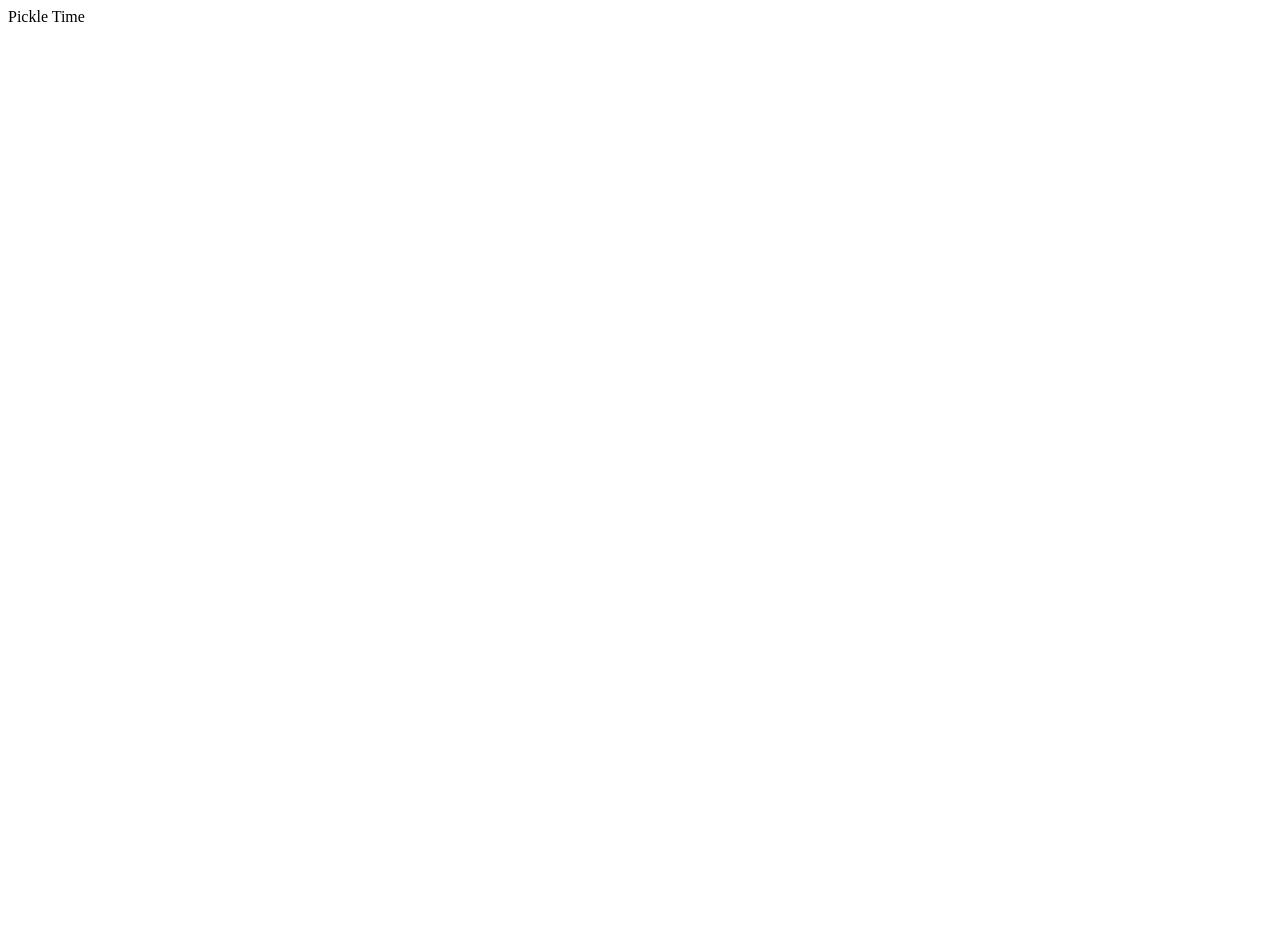
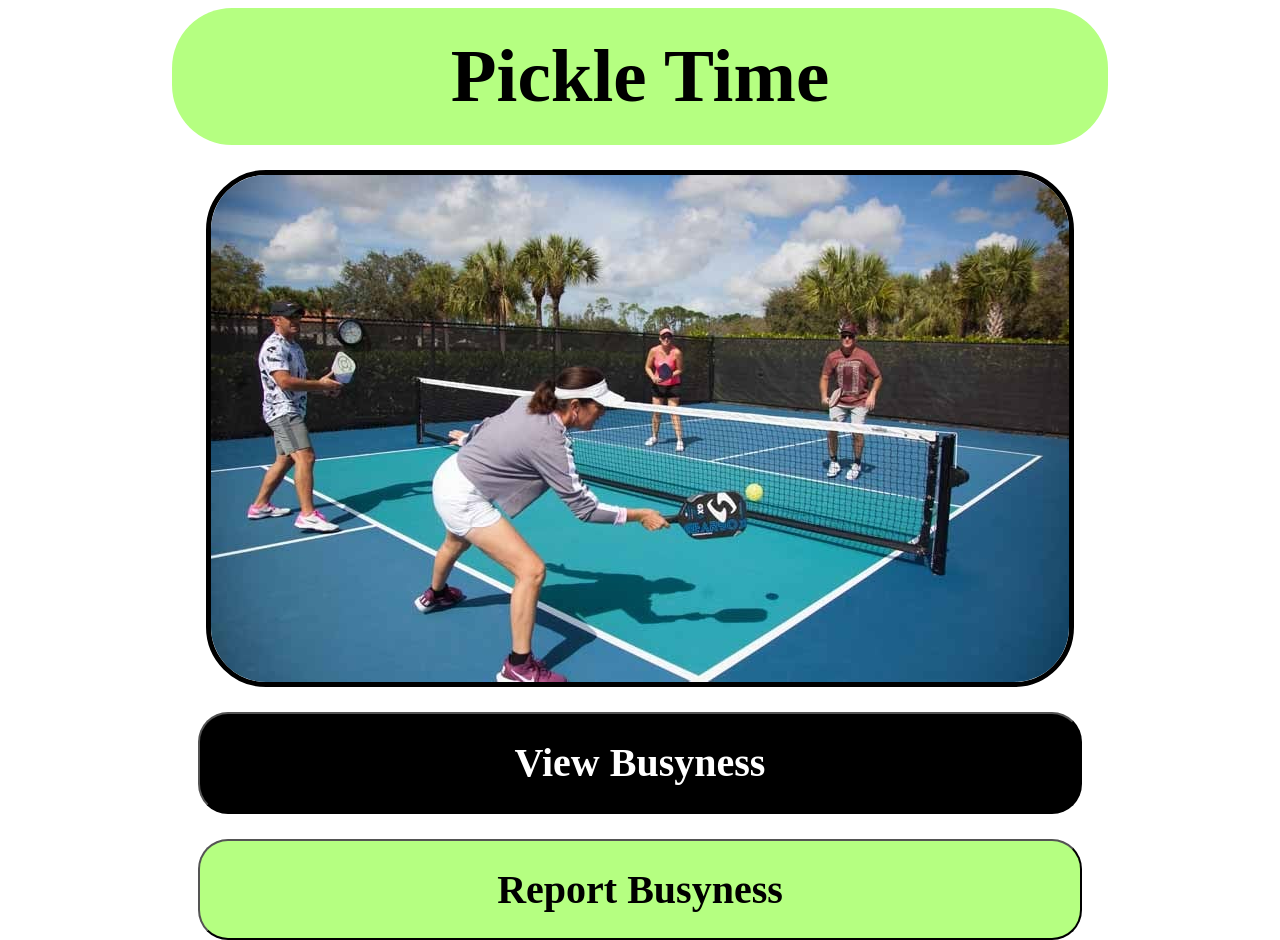
Before and after one commit to patrickezhu/pickle_time, a Next.js app in the folder frontend/: page / in a window 1280 px wide. Before the commit the page ends 800 px from the top, so only its background shows below. Built offline with nearby package versions, Linux system fonts and the light colour scheme.

Commit message:
Completed home page

```diff
--- a/frontend/src/app/Report/page.jsx
+++ b/frontend/src/app/Report/page.jsx
@@ -1,3 +1,4 @@
+'use client'
 import Image from "next/image";
 
 export default function Home() {
--- a/frontend/src/app/View/page.jsx
+++ b/frontend/src/app/View/page.jsx
@@ -1,3 +1,4 @@
+'use client'
 import Image from "next/image";
 
 export default function Home() {
--- a/frontend/src/app/globals.css
+++ b/frontend/src/app/globals.css
@@ -6,39 +6,72 @@
   position: absolute;
   text-align: center;
   color: black;
-  font-size: 150px;
+  font-size: 75px;
   font-family: Epilogue;
   font-weight: 600;
   line-height: 280px;
   word-wrap: break-word;
 }
 
-.greenbubble {
-  width: 919px;
-  height: 267px;
-  left: 450px;
-  top: 25px;
-  position: absolute;
-  background: #B5FF81;
+.container{
+  display: flex;
+  flex-direction: column;
+  justify-content: space-between;
+  height: 95vh;
+}
+
+.greenBubble {
+  width: 70%;
+  height: auto;
+  margin: auto;
+  text-align: center;
+  background-color: #B5FF81;
+  border-radius: 60px;
+  font-size: 75px;
+  font-family: Epilogue;
+  font-weight: 600;
+  padding: 2%;
+}
+
+.homePageImage {
+  max-width: 70%;
+  height: auto;
+  display: block;
+  margin: auto;
+  margin-top: 2%;
+  border: 5px solid black;
   border-radius: 60px;
 }
 
+
+.buttonContainer {
+  text-align: center;
+}
+
 .button1 {
+  width: 70%;
+  padding: 2%;
+  height: auto;
+  margin-top: 2%;
+  text-align: center;
   color: white;
   background: black;
-  font-size: 64px;
+  font-size: 40px;
   font-family: Epilogue;
   font-weight: 600;
-  line-height: 150px;
-  word-wrap: break-word;
+  border-radius: 30px;
 }
 
 .button2 {
+  width: 70%;
+  height: auto;
+  padding: 2%;
+  margin-top: 2%;
+  text-align: center;
   color: black;
   background: #B5FF81;
-  font-size: 64px;
+  font-size: 40px;
   font-family: Epilogue;
   font-weight: 600;
-  line-height: 150px;
-  word-wrap: break-word;
+  border-radius: 30px;
 }
--- a/frontend/src/app/page.jsx
+++ b/frontend/src/app/page.jsx
@@ -1,9 +1,38 @@
+'use client'
 import Image from "next/image";
+import React from 'react';
+import { useRouter } from 'next/navigation';
 
 export default function Home() {
+  const router = useRouter();
+
+  function button1Click(){
+    router.push('/View');
+  }
+
+  function button2Click(){
+    router.push('/Report');
+  }
+
   return (
-    <div>
-      Pickle Time
+    <div className="container">
+      <div>
+        <div className="greenBubble">
+          Pickle Time
+        </div>
+      </div>
+      <div>
+        <img className="homePageImage" src="what-is-pickleball-group-rally.jpg" alt="People playing PickleBall"></img>
+      </div>
+      <div>
+        <div className="buttonContainer">
+          <button onClick={button1Click} className="button1">View Busyness</button>
+        </div>
+        <div className="buttonContainer">
+          <button onClick={button2Click} className="button2">Report Busyness</button>
+        </div>
+      </div>
     </div>
+
   );
 }
```
Also changed, not shown: frontend/public/what-is-pickleball-group-rally.jpg (added).
